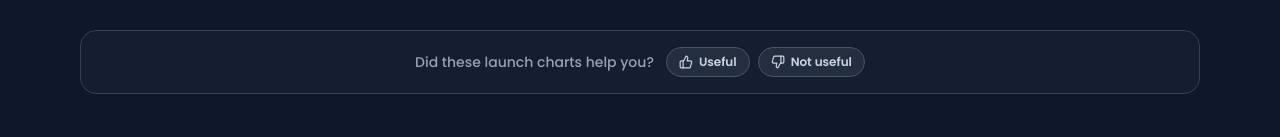
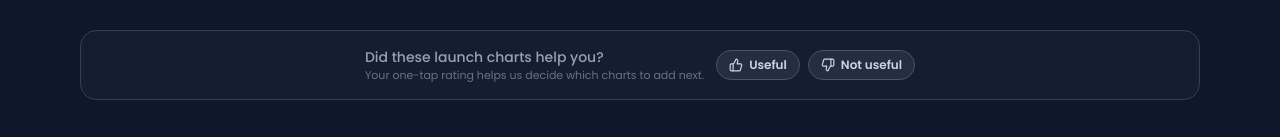
Before and after one commit to jingtingofkirkland/lifehacks, a Next.js app: page /space in a window 1280 px wide. Shown: the part 1024-1161 px from the top of the page. Built offline with nearby package versions, Linux system fonts and the light colour scheme; no server answers.

Commit message:
Add helper subtext to Useful/Not useful widget
Two-line label (prompt + muted helper) explains that a single tap
directly shapes what we build next, giving users a concrete reason
to click. Per-page copy ties the ask to each page's payoff (more
charts on /space, more tools on /tools).

```diff
--- a/src/app/space/page.tsx
+++ b/src/app/space/page.tsx
@@ -160,6 +160,7 @@ export default function SpacePage() {
               page="space"
               variant="dark"
               prompt="Did these launch charts help you?"
+              helper="Your one-tap rating helps us decide which charts to add next."
               className="mt-4"
             />
           </div>
--- a/src/app/tools/page.tsx
+++ b/src/app/tools/page.tsx
@@ -203,6 +203,7 @@ export default function ToolsPage() {
           <UsefulnessFeedback
             page="tools"
             prompt="Was this page helpful?"
+            helper="One click helps us build more free tools you'll actually use."
           />
         </div>
 
--- a/src/components/UsefulnessFeedback.tsx
+++ b/src/components/UsefulnessFeedback.tsx
@@ -10,12 +10,14 @@ interface Props {
   page: string;
   variant?: Variant;
   prompt?: string;
+  helper?: string;
   className?: string;
 }
 
 const STYLES: Record<Variant, {
   wrap: string;
   prompt: string;
+  helper: string;
   btn: string;
   btnUseful: string;
   btnNotUseful: string;
@@ -26,6 +28,7 @@ const STYLES: Record<Variant, {
   default: {
     wrap: 'border-amber-200/70 dark:border-amber-900/40 bg-white/80 dark:bg-card/80',
     prompt: 'text-muted-foreground',
+    helper: 'text-muted-foreground/70',
     btn: 'border border-amber-200/80 dark:border-amber-800/50 bg-white/60 dark:bg-background/40 text-amber-700 dark:text-amber-300 hover:bg-amber-50 dark:hover:bg-amber-950/40',
     btnUseful: '',
     btnNotUseful: '',
@@ -36,6 +39,7 @@ const STYLES: Record<Variant, {
   dark: {
     wrap: 'border-slate-700 bg-slate-800/40',
     prompt: 'text-slate-400',
+    helper: 'text-slate-500',
     btn: 'border border-slate-600 bg-slate-700/50 text-slate-300 hover:bg-slate-600/60 hover:text-white',
     btnUseful: '',
     btnNotUseful: '',
@@ -49,6 +53,7 @@ export function UsefulnessFeedback({
   page,
   variant = 'default',
   prompt = 'Was this useful?',
+  helper = 'Help us improve — one tap, no signup.',
   className = '',
 }: Props) {
   const [voted, setVoted] = useState<'useful' | 'not_useful' | null>(null);
@@ -68,7 +73,12 @@ export function UsefulnessFeedback({
       role="group"
       aria-label="Content feedback"
     >
-      <span className={`text-sm font-medium ${s.prompt}`}>{prompt}</span>
+      <div className="flex flex-col items-center sm:items-start leading-tight">
+        <span className={`text-sm font-medium ${s.prompt}`}>{prompt}</span>
+        {helper && (
+          <span className={`text-[11px] mt-0.5 ${s.helper}`}>{helper}</span>
+        )}
+      </div>
       <div className="flex items-center gap-2">
         <button
           type="button"
```
